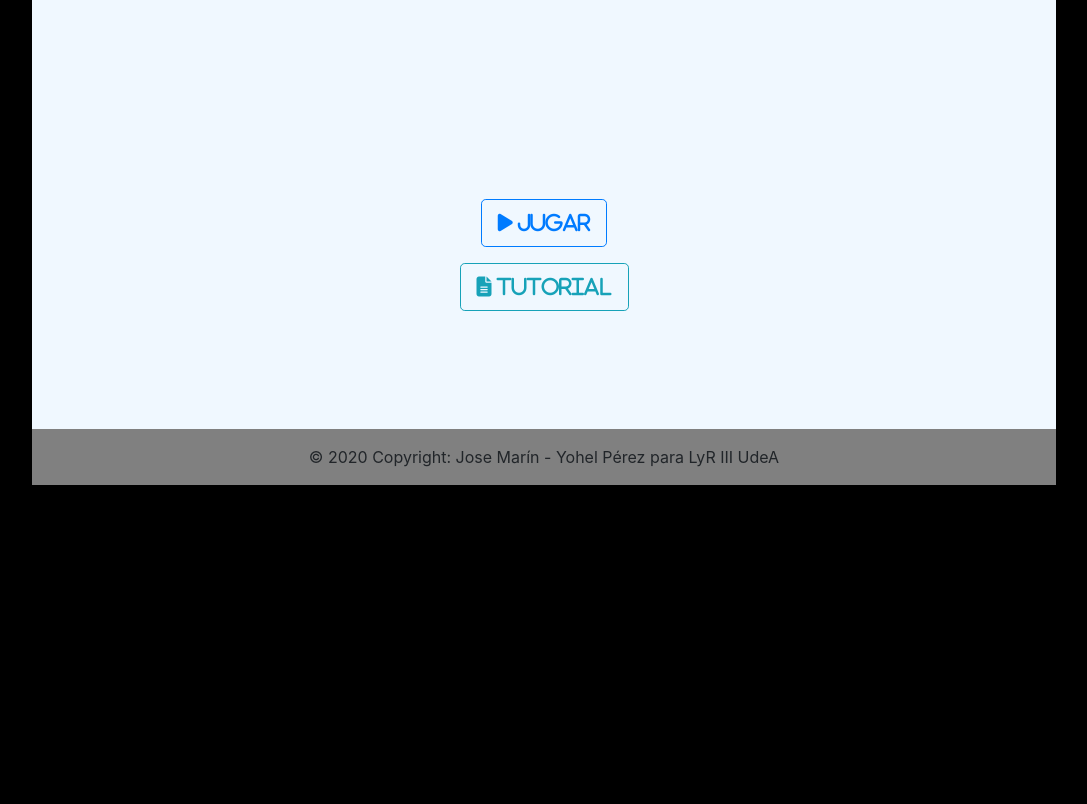
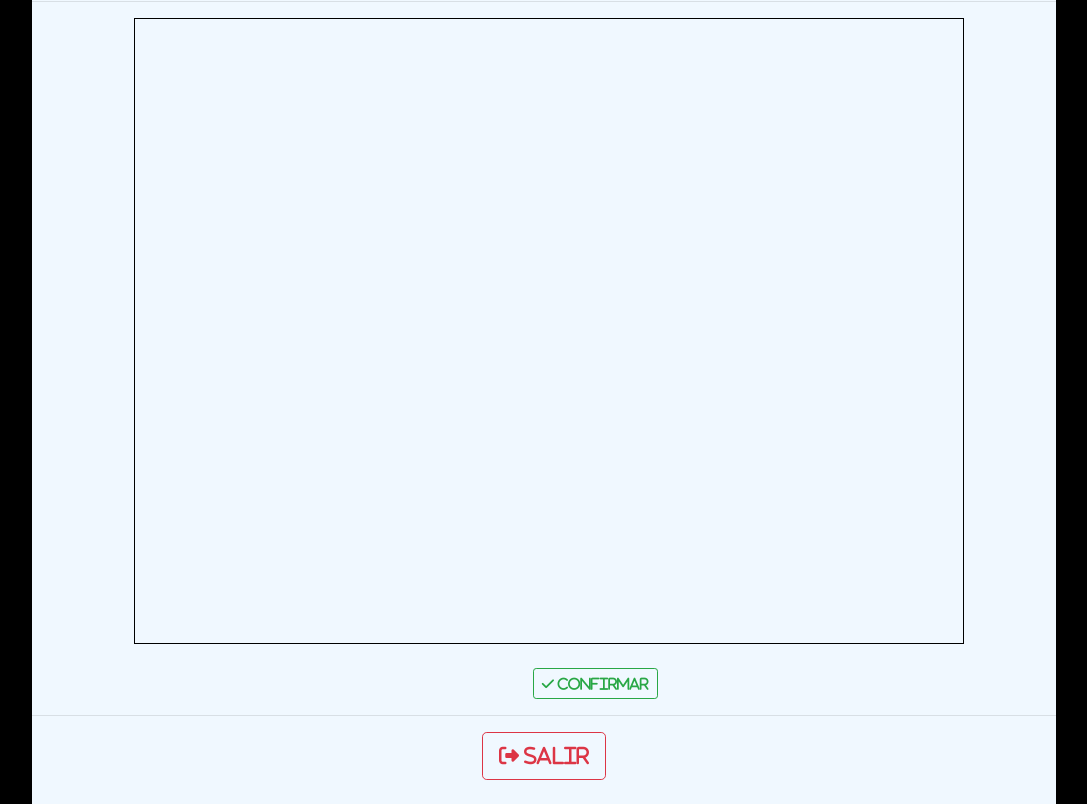
Before and after one commit to Voltaire405/NimGame, a plain HTML site: page view/inGame.html in a window 1280 px wide. Shown: the part 169-973 px from the top of the page, without its empty margins (96-1183 px from the left). Before the commit the page ends 800 px from the top, so only its background shows below. Drawn offline with nearby package versions, Linux system fonts and the light colour scheme; files that its build step writes are made by us from their sources.

Commit message:
avances en la construcción del tablero de juego, tabla

```diff
--- a/controller/gameModeController.js
+++ b/controller/gameModeController.js
@@ -46,7 +46,7 @@ document.getElementById('gamethree').addEventListener('click', function (e) {
  * Navega hacia la opción del juego elegida.
  */
 function gameNavOpt() {
-    debugger;
+
     items = document.getElementsByClassName('sel');
     for (let index = 0; index < items.length; index++) {
         if (items[index].checked) {
--- a/controller/inGameController.js
+++ b/controller/inGameController.js
@@ -1,3 +1,6 @@
+//variable global
+var array = [];
+
 /**
  * Obtiene el modo de juego solicitado en una petición get por la url.
  * @returns String  representa el modo de juego elegido: 1, 2, 3
@@ -8,3 +11,35 @@ function getRequestParams() {
     const mode = urlParams.get('mode');
     return mode;
 }
+
+
+/**
+ * Crea el cuerpo o estructura de una tabla preexistente que representa el tablero de juego, se deben especificar sus dimensiones.
+ * @param {number} row número de filas
+ * @param {number} col número de columnas
+ */
+function createBodyTable(row, col) {
+    table = document.getElementById('table');
+
+    for (let index = 0; index < row; index++) {
+        table.insertRow(index);
+        rowvar = table.rows[index];
+        for (let columnIndex = 0; columnIndex < col; columnIndex++) {
+            rowvar.insertCell(columnIndex);
+            rowvar.cells[columnIndex].innerHTML = "▄";
+            rowvar.cells[columnIndex].addEventListener("click",
+                function(e){
+                    array[0] = index + " - " + columnIndex;
+                    console.log(array);
+                }
+            );
+        }
+    }
+}
+
+//Eventos click sobre botones salir
+document.getElementById('exit').addEventListener('click', function (e) {
+    window.location.replace('../index.html');
+});
+
+createBodyTable(24,24);
--- a/view/css/styles.css
+++ b/view/css/styles.css
@@ -21,3 +21,21 @@ section{
 footer {
     background: gray;
 }
+
+table{
+    padding-top: 5%;
+    padding-bottom: 5%;
+    border: 1px solid black;
+    width: 90%;
+    height: 70%;
+}
+
+table tr td {
+    color: aliceblue;
+    width: 2%;
+    height: 2%;
+}
+
+#board{
+    margin-left:10%;
+}
--- a/view/inGame.html
+++ b/view/inGame.html
@@ -5,21 +5,28 @@
     <meta charset="UTF-8">
     <meta name="viewport" content="width=device-width, initial-scale=1.0">
     <meta http-equiv="X-UA-Compatible" content="ie=edge">
-    <link href="./view/css/styles.css" type="text/css" rel="stylesheet" />
-    <link href="./vendor/bootstrap-4.0.0-dist/css/bootstrap.min.css" type="text/css" rel="stylesheet" />
-    <script src="./vendor/bootstrap-4.0.0-dist/js/bootstrap.min.js"></script>
+    <link href="../view/css/styles.css" type="text/css" rel="stylesheet" />
+    <link href="../vendor/bootstrap-4.0.0-dist/css/bootstrap.min.css" type="text/css" rel="stylesheet" />
+    <script src="../vendor/bootstrap-4.0.0-dist/js/bootstrap.min.js"></script>
     <script src="https://kit.fontawesome.com/0eb97166be.js" crossorigin="anonymous"></script>
     <title>Nim: Inicio</title>
 </head>
 
 <body>
     <section>
-        <h1 id="title"><i class="fas fa-table"> Nim: El Juego</i></h1>
+        <h2>Nim: El Juego</h2>
+        <hr>
+        <div id="board">
+            <table id="table">
 
-        <p><button type="button" class="btn btn-outline-primary btn-lg" id="play"><i class="fas fa-play">
-                    Jugar</i></button></p>
-        <p><button type="button" class="btn btn-outline-info btn-lg" id="tutorial"><i class="fas fa-file-alt">
-                    Tutorial</i></button></p>
+            </table>
+            <br>
+            <p><button type="button" class="btn btn-outline-success btn-sm" id="commit-btn"><i class="fas fa-check">
+                Confirmar</i></button></p>
+        </div>
+        <hr>
+        <p><button type="button" class="btn btn-outline-danger btn-lg" id="exit"><i class="fas fa-sign-out-alt">
+            Salir</i></button></p>
     </section>
     <footer class="page-footer" id="footer">
 
@@ -29,7 +36,7 @@
         <!-- Copyright -->
 
     </footer>
-
+    <script src="../controller/inGameController.js"></script>
 </body>
 
 </html>
```
